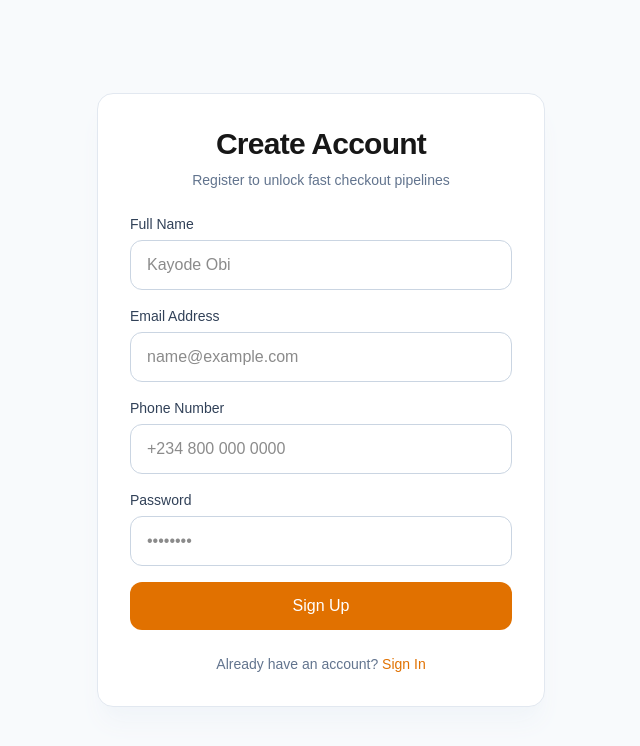
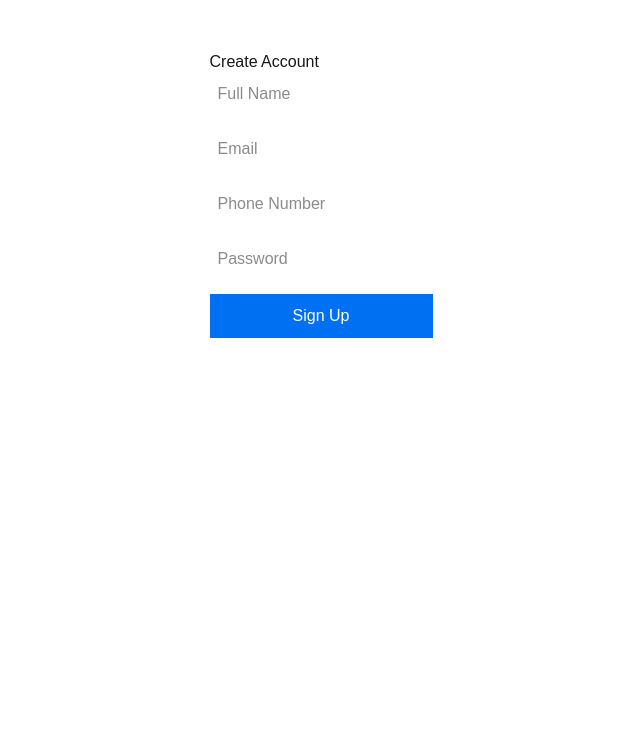
Before and after one commit to iamxenon404/resturant-webapp, a Next.js app in the folder frontend/: page /auth/signup in a window 1280 px wide. Shown: the top 746 px of the page, without its empty margins (319-959 px from the left). Built offline with nearby package versions, Linux system fonts and the light colour scheme.

Commit message:
updated page

```diff
--- a/frontend/app/auth/signup/page.tsx
+++ b/frontend/app/auth/signup/page.tsx
@@ -1,50 +1,51 @@
 'use client';
-import Link from 'next/link';
+
 import { useState } from 'react';
+import { registerUser } from '@/lib/api';
 
 export default function SignupPage() {
-  const [name, setName] = useState('');
-  const [email, setEmail] = useState('');
-  const [password, setPassword] = useState('');
-  const [phone, setPhone] = useState('');
+  const [formData, setFormData] = useState({
+    name: '',
+    email: '',
+    phone: '',
+    password: '',
+  });
+  const [message, setMessage] = useState('');
+  const [error, setError] = useState('');
 
-  const handleSignup = async (e: React.FormEvent) => {
+  const handleChange = (e: React.ChangeEvent<HTMLInputElement>) => {
+    setFormData({ ...formData, [e.target.name]: e.target.value });
+  };
+
+  const handleSubmit = async (e: React.FormEvent) => {
     e.preventDefault();
-    console.log('Sending structured registration payload payload to NestJS auth microservice:', { name, email, phone });
+    setMessage('');
+    setError('');
+
+    try {
+      const data = await registerUser(formData);
+      setMessage('Account created successfully! Check your database.');
+      console.log('Backend response:', data);
+    } catch (err: any) {
+      setError(err.message);
+    }
   };
 
   return (
-    <div className="flex min-h-screen items-center justify-center px-4 bg-slate-50 dark:bg-slate-950">
-      <div className="w-full max-w-md p-8 space-y-6 bg-white dark:bg-slate-900 border border-slate-200 dark:border-slate-800 rounded-2xl shadow-xl shadow-slate-100 dark:shadow-none">
-        <div className="space-y-2 text-center">
-          <h2 className="text-3xl font-bold tracking-tight">Create Account</h2>
-          <p className="text-sm text-slate-500 dark:text-slate-400">Register to unlock fast checkout pipelines</p>
-        </div>
-        <form onSubmit={handleSignup} className="space-y-4">
-          <div>
-            <label className="block text-sm font-medium mb-1.5 text-slate-700 dark:text-slate-300">Full Name</label>
-            <input type="text" required value={name} onChange={(e) => setName(e.target.value)} className="w-full px-4 py-3 border border-slate-300 dark:border-slate-700 bg-transparent rounded-xl focus:outline-none focus:ring-2 focus:ring-amber-500" placeholder="Kayode Obi" />
-          </div>
-          <div>
-            <label className="block text-sm font-medium mb-1.5 text-slate-700 dark:text-slate-300">Email Address</label>
-            <input type="email" required value={email} onChange={(e) => setEmail(e.target.value)} className="w-full px-4 py-3 border border-slate-300 dark:border-slate-700 bg-transparent rounded-xl focus:outline-none focus:ring-2 focus:ring-amber-500" placeholder="name@example.com" />
-          </div>
-          <div>
-            <label className="block text-sm font-medium mb-1.5 text-slate-700 dark:text-slate-300">Phone Number</label>
-            <input type="tel" required value={phone} onChange={(e) => setPhone(e.target.value)} className="w-full px-4 py-3 border border-slate-300 dark:border-slate-700 bg-transparent rounded-xl focus:outline-none focus:ring-2 focus:ring-amber-500" placeholder="+234 800 000 0000" />
-          </div>
-          <div>
-            <label className="block text-sm font-medium mb-1.5 text-slate-700 dark:text-slate-300">Password</label>
-            <input type="password" required value={password} onChange={(e) => setPassword(e.target.value)} className="w-full px-4 py-3 border border-slate-300 dark:border-slate-700 bg-transparent rounded-xl focus:outline-none focus:ring-2 focus:ring-amber-500" placeholder="••••••••" />
-          </div>
-          <button type="submit" className="w-full py-3 bg-amber-600 hover:bg-amber-700 text-white font-medium rounded-xl transition-colors duration-200">
-            Sign Up
-          </button>
-        </form>
-        <p className="text-center text-sm text-slate-500">
-          Already have an account? <Link href="/auth/login" className="text-amber-600 hover:underline">Sign In</Link>
-        </p>
-      </div>
+    <div style={{ maxWidth: '400px', margin: '50px auto', fontFamily: 'sans-serif' }}>
+      <h2>Create Account</h2>
+      <form onSubmit={handleSubmit} style={{ display: 'flex', flexDirection: 'column', gap: '15px' }}>
+        <input name="name" placeholder="Full Name" onChange={handleChange} required style={{ padding: '8px' }} />
+        <input name="email" type="email" placeholder="Email" onChange={handleChange} required style={{ padding: '8px' }} />
+        <input name="phone" placeholder="Phone Number" onChange={handleChange} required style={{ padding: '8px' }} />
+        <input name="password" type="password" placeholder="Password" onChange={handleChange} required style={{ padding: '8px' }} />
+        <button type="submit" style={{ padding: '10px', background: '#0070f3', color: '#fff', border: 'none', cursor: 'pointer' }}>
+          Sign Up
+        </button>
+      </form>
+
+      {message && <p style={{ color: 'green', marginTop: '15px' }}>{message}</p>}
+      {error && <p style={{ color: 'red', marginTop: '15px' }}>Error: {error}</p>}
     </div>
   );
 }
```
